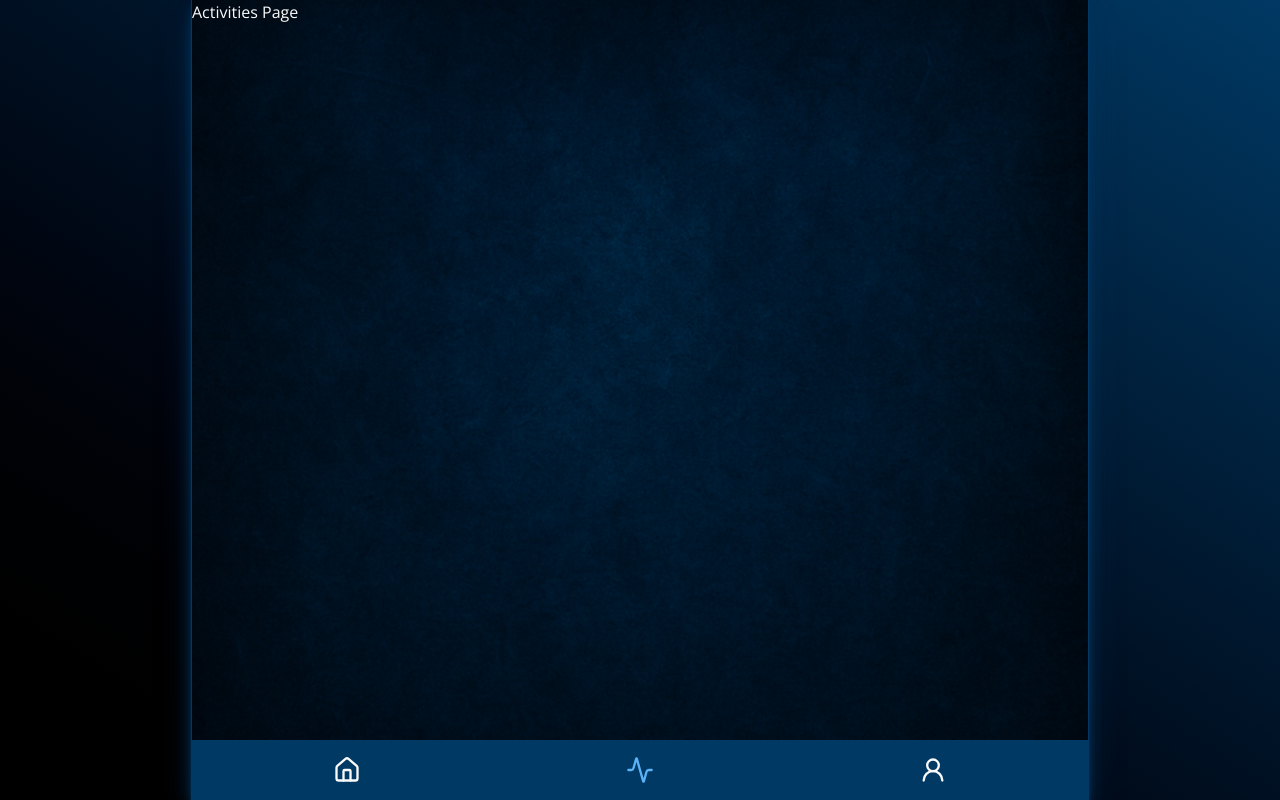
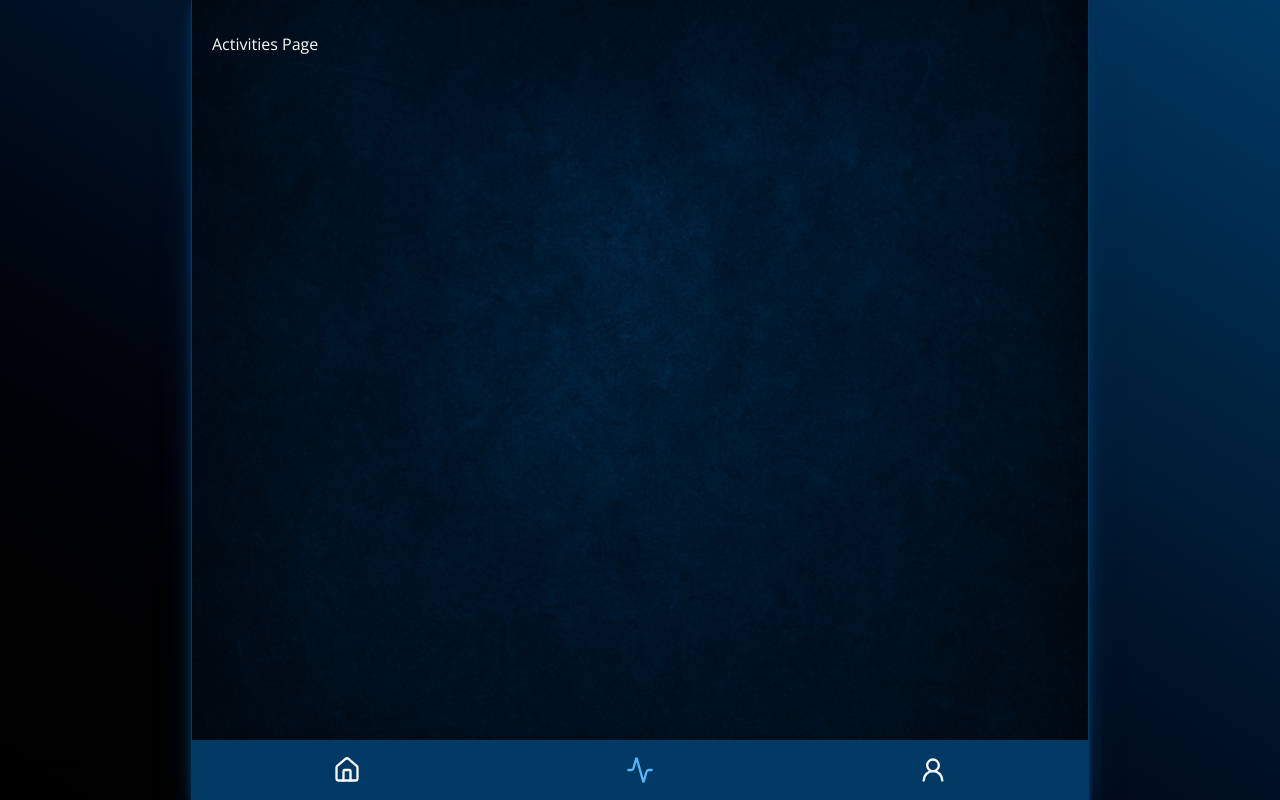
Before and after one commit to KevinWillyan456/purchaseway-time-flow, a Next.js app: page /activities in a window 1280 px wide. Built offline with nearby package versions, Linux system fonts and the light colour scheme.

Commit message:
feat: refatorar componente Container e adicionar página NotFound

```diff
--- a/src/app/_components/Container.tsx
+++ b/src/app/_components/Container.tsx
@@ -5,22 +5,30 @@ interface ContainerProps extends React.HTMLAttributes<HTMLElement> {
   children?: ReactNode
   style?: CSSProperties
   className?: string
+  tabs?: boolean
 }
 
 export default function Container({
   children,
   style,
   className,
+  tabs = true,
   ...rest
 }: ContainerProps) {
   return (
-    <main
-      className={`shadow-bg bg-background relative mx-auto h-dvh w-full max-w-4xl bg-[url('/background.png')] bg-cover bg-center ${className}`}
-      style={style}
-      {...rest}
-    >
-      {children}
-      <Tabs />
+    <main className="shadow-bg bg-background relative mx-auto h-dvh w-full max-w-4xl bg-[url('/background.png')] bg-cover bg-center">
+      <div
+        className={`w-full overflow-y-auto p-5 [&::-webkit-scrollbar]:hidden ${tabs ? 'pt-8' : ''} ${className}`}
+        style={{
+          height: tabs ? 'calc(100dvh - 60px)' : '100dvh',
+          ...style
+        }}
+        {...rest}
+      >
+        {children}
+      </div>
+
+      {tabs && <Tabs />}
     </main>
   )
 }
--- a/src/app/activities/page.tsx
+++ b/src/app/activities/page.tsx
@@ -1,4 +1,4 @@
-import Container from '../_components/Container'
+import Container from '@/app/_components/Container'
 
 export default function Home() {
   return (
--- /dev/null
+++ b/src/app/not-found.tsx
@@ -0,0 +1,26 @@
+import Container from '@/app/_components/Container'
+import Link from 'next/link'
+import { Button } from './_components/ui/button'
+import { Card, CardContent } from './_components/ui/card'
+
+export default function NotFound() {
+  return (
+    <Container className="flex items-center justify-center pt-5" tabs={false}>
+      <Card>
+        <CardContent className="flex flex-col items-center justify-center text-center">
+          <h1 className="text-2xl font-bold">Opps!</h1>
+          <p className="mt-4 text-sm text-gray-300">
+            Você parece estar perdido. A página que você está procurando não
+            existe.
+          </p>
+          <p className="mt-2 text-sm text-gray-300">
+            Você pode voltar para a página inicial clicando no botão abaixo.
+          </p>
+          <Button asChild variant="default" className="mt-6 w-full" size="lg">
+            <Link href="/">Voltar para a página inicial</Link>
+          </Button>
+        </CardContent>
+      </Card>
+    </Container>
+  )
+}
--- a/src/app/profile/page.tsx
+++ b/src/app/profile/page.tsx
@@ -1,4 +1,4 @@
-import Container from '../_components/Container'
+import Container from '@/app/_components/Container'
 
 export default function Home() {
   return (
```
